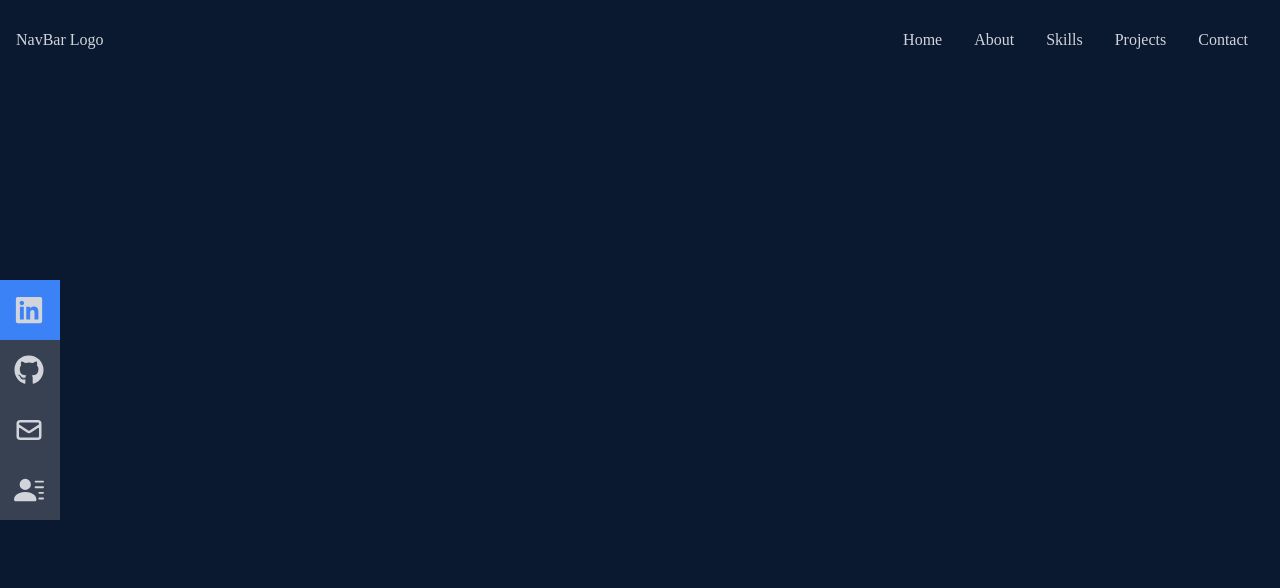
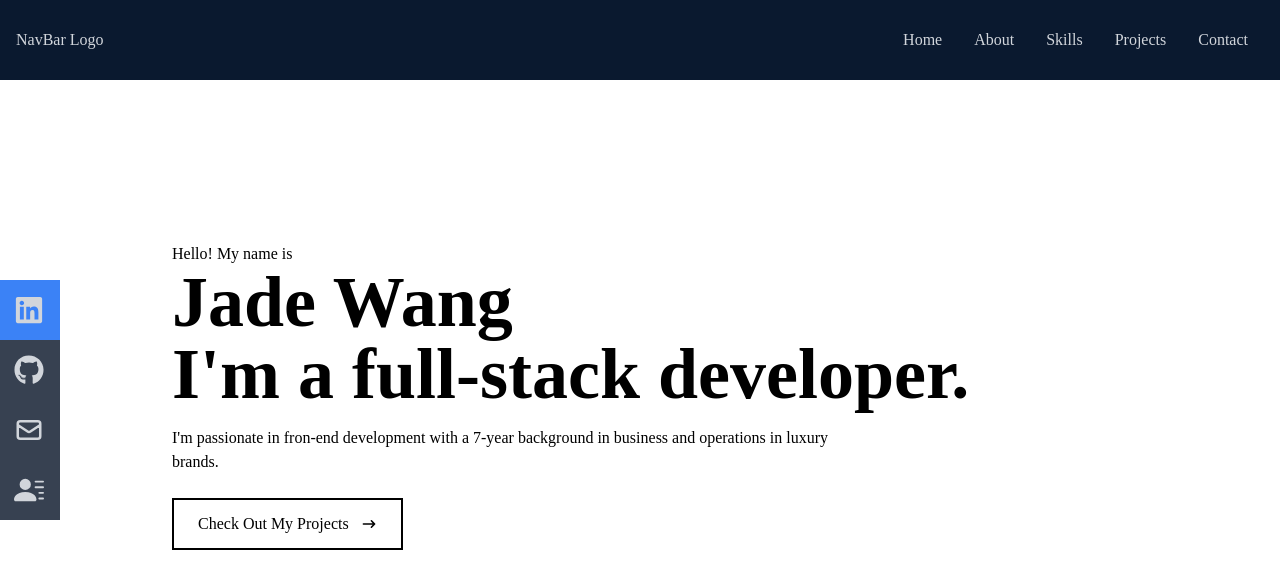
Before and after one commit to jadewang425/portfolio, a React (Create React App) app: page / in a window 1280 px wide. Shown: the top 588 px of the page. Built offline with nearby package versions, Linux system fonts and the light colour scheme.

Commit message:
added home component

```diff
--- a/src/components/Home.jsx
+++ b/src/components/Home.jsx
@@ -1,8 +1,16 @@
 import { HiArrowNarrowRight } from 'react-icons/hi'
 export default function Home() {
     return (
-        <div className='w-full h-screen bg-[#0a192f]'>
-
+        <div name='home' className='w-full h-screen'>
+            <div className='max-w-[1000px] mx-auto px-8 flex flex-col justify-center h-full'>
+                <p>Hello! My name is</p>
+                <h1 className='text-4xl sm:text-7xl font-bold'>Jade Wang</h1>
+                <h2 className='text-4xl sm:text-7xl font-bold'>I'm a full-stack developer.</h2>
+                <p className='py-4 max-w-[700px]'>I'm passionate in fron-end development with a 7-year background in business and operations in luxury brands.</p>
+                <div>
+                    <button className='border-black border-2 px-6 py-3 my-2 flex items-center hover:bg-black hover:text-white'>Check Out My Projects <HiArrowNarrowRight className='ml-3'/></button>
+                </div>
+            </div>
         </div>
     )
 }
--- a/src/index.css
+++ b/src/index.css
@@ -2,7 +2,7 @@
 @tailwind components;
 @tailwind utilities;
 
-@import url('https://fonts.googleapis.com/css2?family=Playfair+Display&display=swap');
+@import url('https://fonts.googleapis.com/css2?family=Raleway:wght@200;400&display=swap');
 
 @layer base {
     body {
```
